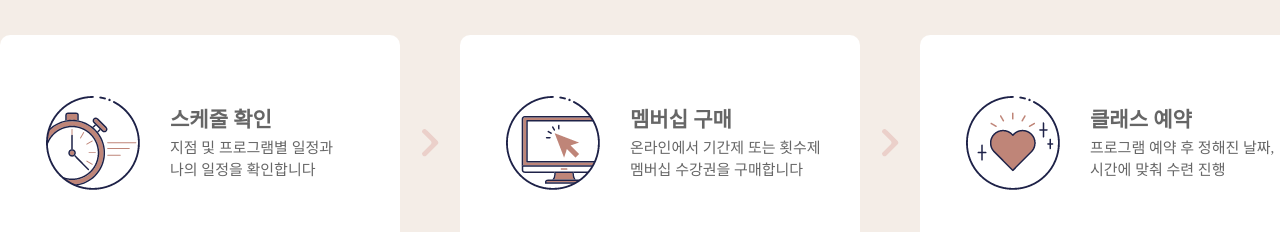
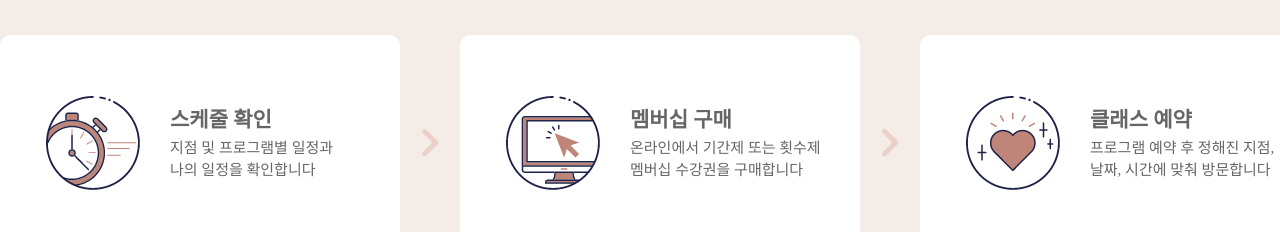
Before and after one commit to yeongss333/anuvi, a plain HTML site: page index.html in a window 1280 px wide. Shown: the part 1500-1732 px from the top of the page. Drawn offline with nearby package versions, Linux system fonts and the light colour scheme; a web font is replaced by a local one.

Commit message:
Add files via upload

```diff
--- a/index.html
+++ b/index.html
@@ -206,8 +206,8 @@
       <img src="./images/main/arrow_1.png" alt="화살표2">
       <div class="pro3">
         <h5>클래스 예약</h5>
-        <p>프로그램 예약 후 정해진 날짜,<br>
-          시간에 맞춰 수련 진행</p>
+        <p>프로그램 예약 후 정해진 지점,<br>
+          날짜, 시간에 맞춰 방문합니다</p>
       </div>
     </div>
   </div>
```
